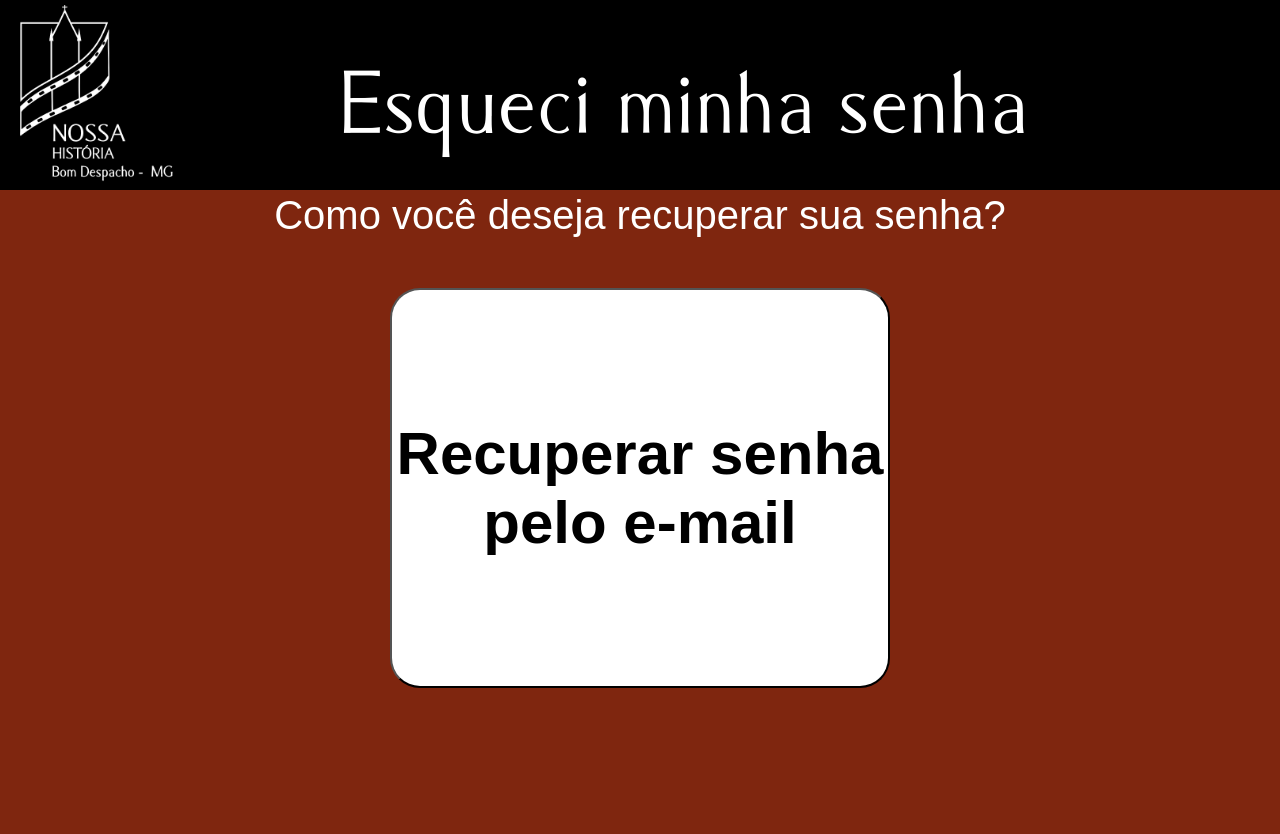
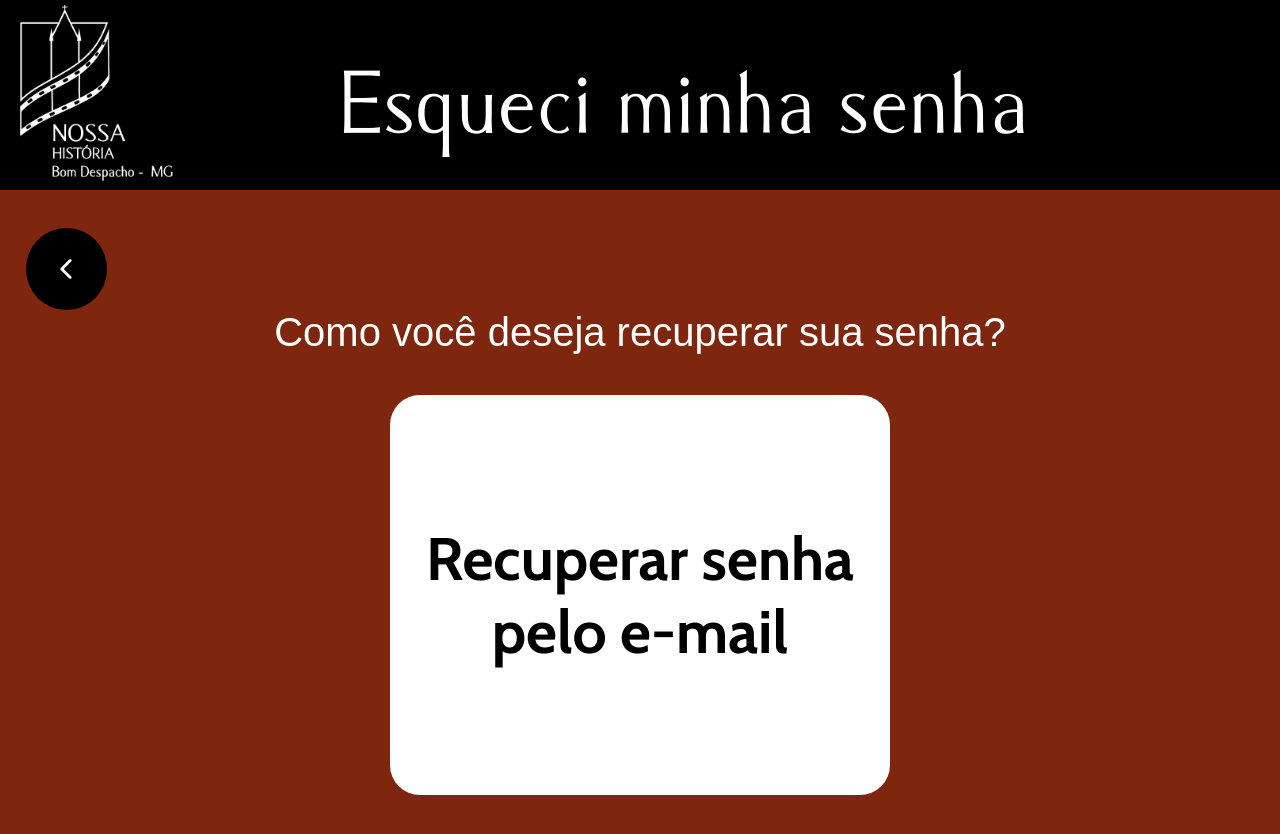
Before and after one commit to cpejr/acervo-web-frontend, a React (Vite) app: page /esqueci-minha-senha in a window 1280 px wide. Before the commit the page ends 800 px from the top, so only its background shows below. Built offline with nearby package versions, Linux system fonts and the light colour scheme; no server answers; a web font is replaced by a local one.

Commit message:
fix: geral update

```diff
--- a/src/pages/ForgotPassword/ForgotPassword.jsx
+++ b/src/pages/ForgotPassword/ForgotPassword.jsx
@@ -1,12 +1,24 @@
-import { Body, Container, Title } from './Styles';
+import { IoIosArrowBack } from 'react-icons/io';
+import { Body, Button, Container, Control, Title } from './Styles';
+import { useNavigate } from 'react-router-dom';
+export default function ForgotPassword() {
+  const navigate = useNavigate();
 
-export default function ForgotPassword() {
   return (
     <Body>
-      <Title>Como você deseja recuperar sua senha?</Title>
-      <Container>
-        <b> Recuperar senha pelo e-mail</b>
-      </Container>
+      <Button
+        onClick={() => {
+          navigate('/');
+        }}
+      >
+        <IoIosArrowBack />
+      </Button>
+      <Control>
+        <Title>Como você deseja recuperar sua senha?</Title>
+        <Container>
+          <strong> Recuperar senha pelo e-mail</strong>
+        </Container>
+      </Control>
     </Body>
   );
 }
--- a/src/pages/ForgotPassword/Styles.js
+++ b/src/pages/ForgotPassword/Styles.js
@@ -1,13 +1,26 @@
 import styled from 'styled-components';
 
 export const Body = styled.div`
+  display: flex;
+  flex-direction: column;
   width: 100%;
-  height: 500px;
+  background-color: ${(props) => props.theme.colors.primary};
+
+  @media (max-width: 800px) {
+    margin-top: 5rem;
+  }
+  @media (max-width: 600px) {
+    margin-top: 0rem;
+    gap: 4rem;
+  }
+`;
+export const Control = styled.div`
   display: flex;
+  gap: 4rem;
+  margin-bottom: 4rem;
+  flex-direction: column;
   align-items: center;
   justify-content: center;
-  flex-direction: column;
-  gap: 5rem;
 `;
 
 export const Title = styled.div`
@@ -18,12 +31,13 @@ export const Title = styled.div`
   @media (max-width: 1290px) {
     font-size: 4rem;
   }
-  @media (max-width: 800px) {
-    font-size: 2rem;
+  @media (max-width: 420px) {
+    font-size: 3rem;
   }
 `;
 export const Container = styled.button`
   display: flex;
+  font-family: ${(props) => props.theme.fonts.primary};
   align-items: center;
   justify-content: center;
   width: 50rem;
@@ -31,7 +45,14 @@ export const Container = styled.button`
   background-color: ${(props) => props.theme.colors.fontHeader};
   border-radius: 3rem;
   text-align: center;
-  font-size: 8rem;
+  cursor: pointer;
+  font-size: 6rem;
+  border: none;
+  transition: background-color 1s ease, color 1s ease;
+  &:hover {
+    background-color: ${(props) => props.theme.colors.strongOrange};
+    color: ${(props) => props.theme.colors.fontHeader};
+  }
   @media (max-width: 1290px) {
     font-size: 6rem;
   }
@@ -49,3 +70,19 @@ export const Container = styled.button`
     height: 200px;
   }
 `;
+export const Button = styled.button`
+  display: flex;
+  width: fit-content;
+  height: fit-content;
+  text-align: center;
+  border: none;
+  border-radius: 10rem;
+  align-items: center;
+  color: ${(props) => props.theme.colors.fontHeader};
+  font-size: 3rem;
+  background-color: ${(props) => props.theme.colors.fontDialog};
+  margin-left: 2%;
+  margin-top: 3%;
+  padding: 2%;
+  cursor: pointer;
+`;
--- a/src/pages/Login/Login.jsx
+++ b/src/pages/Login/Login.jsx
@@ -13,6 +13,7 @@ import {
   Control,
   MyConstwo,
 } from './Styles';
+import { AiOutlineEye, AiOutlineEyeInvisible } from 'react-icons/ai';
 
 export default function Login() {
   const [passwordVisible, setPasswordVisible] = useState(false);
--- a/src/pages/Login/Styles.js
+++ b/src/pages/Login/Styles.js
@@ -107,7 +107,6 @@ export const In = styled.button`
 export const Forgot = styled.button`
   background-color: ${(props) => props.theme.colors.fontHeader};
   border-radius: 3rem;
-  border: none;
   width: 100rem;
   height: 50px;
   font-family: ${(props) => props.theme.fonts.primary};
@@ -116,6 +115,12 @@ export const Forgot = styled.button`
   align-items: center;
   justify-content: center;
   cursor: pointer;
+  border: none;
+  transition: background-color 1s ease, color 1s ease;
+  &:hover {
+    background-color: ${(props) => props.theme.colors.strongOrange};
+    color: ${(props) => props.theme.colors.fontHeader};
+  }
 
   @media (max-width: 1050px) {
     width: 70rem;
```
